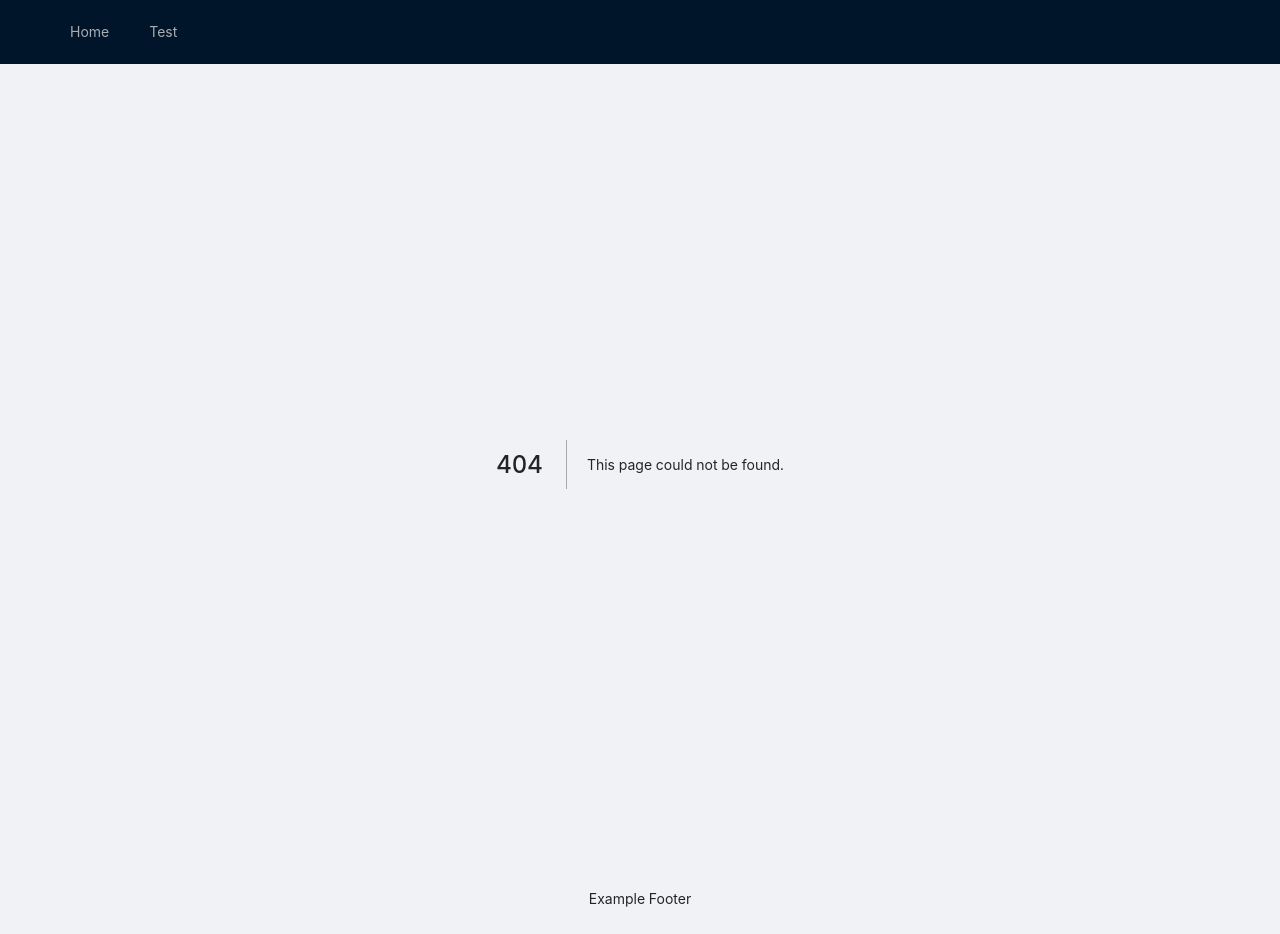
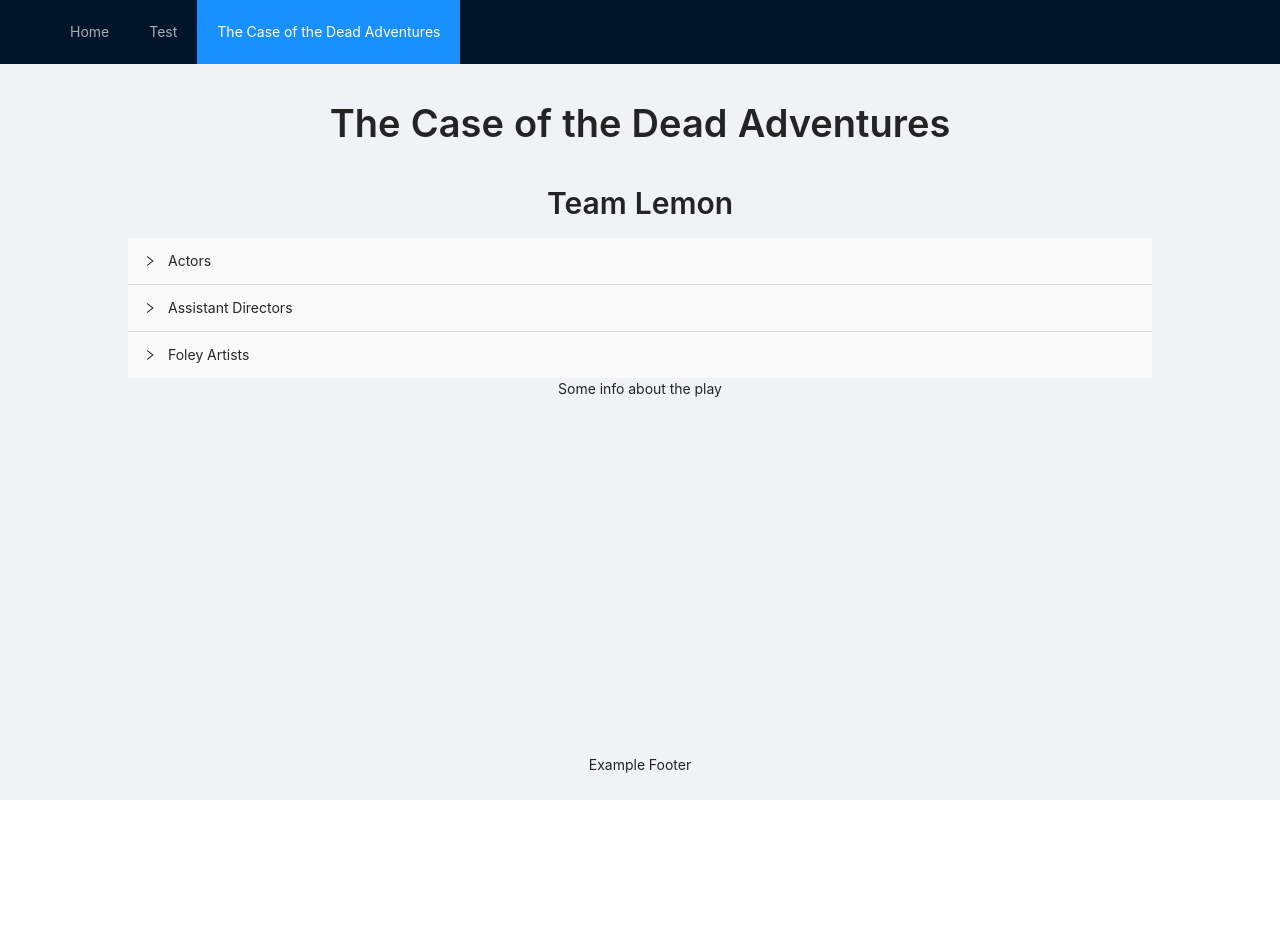
Before and after one commit to ssemtner/return-to-radio, a Next.js app: page /plays/the-case-of-the-dead-adventures in a window 1280 px wide. Before the commit this address had no page. After the commit the page ends 800 px from the top, so only its background shows below. Built offline with nearby package versions, Linux system fonts and the light colour scheme.

Commit message:
added casting

```diff
--- /dev/null
+++ b/components/casting.tsx
@@ -0,0 +1,48 @@
+import { Collapse, Typography, List } from 'antd'
+import React from 'react'
+import cast from '../types/cast'
+
+const { Text } = Typography
+
+interface panel {
+    key: string
+    header: string
+}
+
+export default function Casting({ cast }: { cast: cast }) {
+    const generatePanel = (props) => {
+        return (
+            <Collapse.Panel
+                key={props.key}
+                header={props.header}
+                style={{ textAlign: 'left' }}
+            >
+                <List
+                    bordered
+                    dataSource={props.body}
+                    renderItem={(item) => <List.Item>{item}</List.Item>}
+                />
+            </Collapse.Panel>
+        )
+    }
+
+    return (
+        <Collapse bordered={false} style={{ margin: '0 10vw' }}>
+            {generatePanel({
+                key: 'actors',
+                header: 'Actors',
+                body: cast.actors.map((e) => e.role + ': ' + e.actor).sort(),
+            })}
+            {generatePanel({
+                key: 'assistantDirectors',
+                header: 'Assistant Directors',
+                body: cast.assistantDirectors.sort(),
+            })}
+            {generatePanel({
+                key: 'foleyArtists',
+                header: 'Foley Artists',
+                body: cast.foleyArtists.sort(),
+            })}
+        </Collapse>
+    )
+}
--- a/components/navbar.tsx
+++ b/components/navbar.tsx
@@ -20,6 +20,10 @@ export default function Navbar() {
             name: 'Test',
             path: '/test',
         },
+        {
+            name: 'The Case of the Dead Adventures',
+            path: '/plays/the-case-of-the-dead-adventures'
+        }
     ]
 
     return (
--- a/package.json
+++ b/package.json
@@ -9,9 +9,12 @@
   },
   "dependencies": {
     "antd": "^4.12.3",
+    "gray-matter": "^4.0.2",
     "next": "10.0.7",
     "react": "17.0.1",
-    "react-dom": "17.0.1"
+    "react-dom": "17.0.1",
+    "remark": "^13.0.0",
+    "remark-html": "^13.0.1"
   },
   "devDependencies": {
     "@types/node": "^14.14.28",
--- a/pages/_app.tsx
+++ b/pages/_app.tsx
@@ -1,19 +1,28 @@
-import '../styles/globals.css'
+import { Layout } from 'antd'
 import type { AppProps } from 'next/app'
-import { Layout } from 'antd'
 import Footer from '../components/footer'
 import Navbar from '../components/navbar'
+import '../styles/globals.css'
 
 function MyApp({ Component, pageProps }: AppProps) {
     return (
-        <Layout>
-            <Layout.Header>
+        <Layout style={{ textAlign: 'center', minHeight: '100vh' }}>
+            <Layout.Header
+                style={{ position: 'fixed', zIndex: 1, width: '100%' }}
+            >
                 <Navbar />
             </Layout.Header>
-            <Layout.Content>
+            <Layout.Content style={{ marginTop: '100px' }}>
                 <Component {...pageProps} />
             </Layout.Content>
-            <Layout.Footer style={{ textAlign: 'center' }}>
+            <Layout.Footer
+                style={{
+                    marginTop: '150px',
+                    position: 'fixed',
+                    bottom: '0',
+                    width: '100%',
+                }}
+            >
                 <Footer />
             </Layout.Footer>
         </Layout>
--- a/pages/api/hello.js
+++ /dev/null
@@ -1,5 +0,0 @@
-// Next.js API route support: https://nextjs.org/docs/api-routes/introduction
-
-export default (req, res) => {
-  res.status(200).json({ name: 'John Doe' })
-}
--- /dev/null
+++ b/pages/plays/the-case-of-the-dead-adventures.tsx
@@ -0,0 +1,66 @@
+import { Typography } from 'antd'
+import React from 'react'
+import Casting from '../../components/casting'
+import cast from '../../types/cast'
+
+const { Text, Title } = Typography
+
+export default function Home({ post }: { post: string }) {
+    const cast: cast = {
+        assistantDirectors: [ 'Easha A', 'Stella M'],
+        foleyArtists: ['Foley C', 'Foley D'],
+        actors: [
+            {
+                role: 'Sherlock Holmes',
+                actor: 'Jesse R',
+            },
+            {
+                role: 'Dr. Watson',
+                actor: 'Markus H',
+            },
+            {
+                role: 'Henri',
+                actor: 'Markus H',
+            },
+            {
+                role: 'Duc',
+                actor: 'Jesse R',
+            },
+            {
+                role: 'Announcer',
+                actor: 'Annalisa T',
+            },
+            {
+                role: 'Prefect',
+                actor: 'Annalisa T',
+            },
+            {
+                role: 'Yvette Corvey',
+                actor: 'Zaria G',
+            },
+            {
+                role: 'Inspector Charel',
+                actor: 'Jonah S-W',
+            },
+            {
+                role: 'Reginald Shipton',
+                actor: 'Adam S',
+            },
+            {
+                role: 'Officer',
+                actor: 'Adam S',
+            },
+        ],
+    }
+
+    return (
+        <>
+            <Title>The Case of the Dead Adventures</Title>
+            <Title level={2}>Team Lemon</Title>
+
+            <Casting cast={cast} />
+
+            <Text>Some info about the play</Text>
+        </>
+    )
+}
--- a/styles/globals.css
+++ b/styles/globals.css
@@ -1,18 +1,5 @@
 @import '~antd/dist/antd.css';
 
-html,
-body {
-    padding: 0;
-    margin: 0;
-    font-family: -apple-system, BlinkMacSystemFont, Segoe UI, Roboto, Oxygen,
-        Ubuntu, Cantarell, Fira Sans, Droid Sans, Helvetica Neue, sans-serif;
+html, body {
+    background-color: '#F0F2F5';
 }
-
-a {
-    color: inherit;
-    text-decoration: none;
-}
-
-* {
-    box-sizing: border-box;
-}
--- /dev/null
+++ b/types/cast.ts
@@ -0,0 +1,7 @@
+type cast = {
+    assistantDirectors: string[]
+    foleyArtists: string[]
+    actors: { role: string; actor: string }[]
+}
+
+export default cast
```
Also changed, not shown: 1 other file (tests, documents, lock files or other folders).
